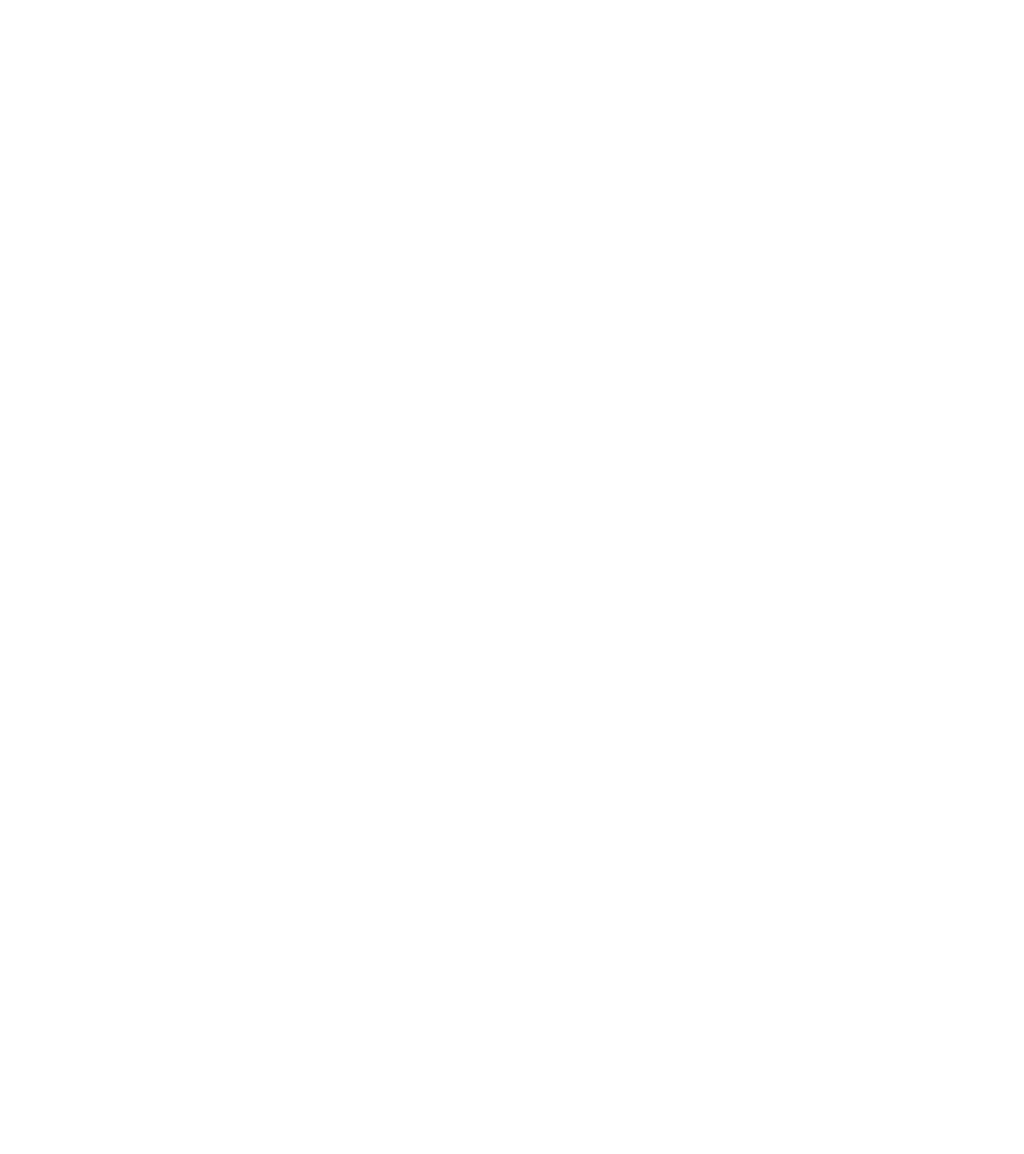
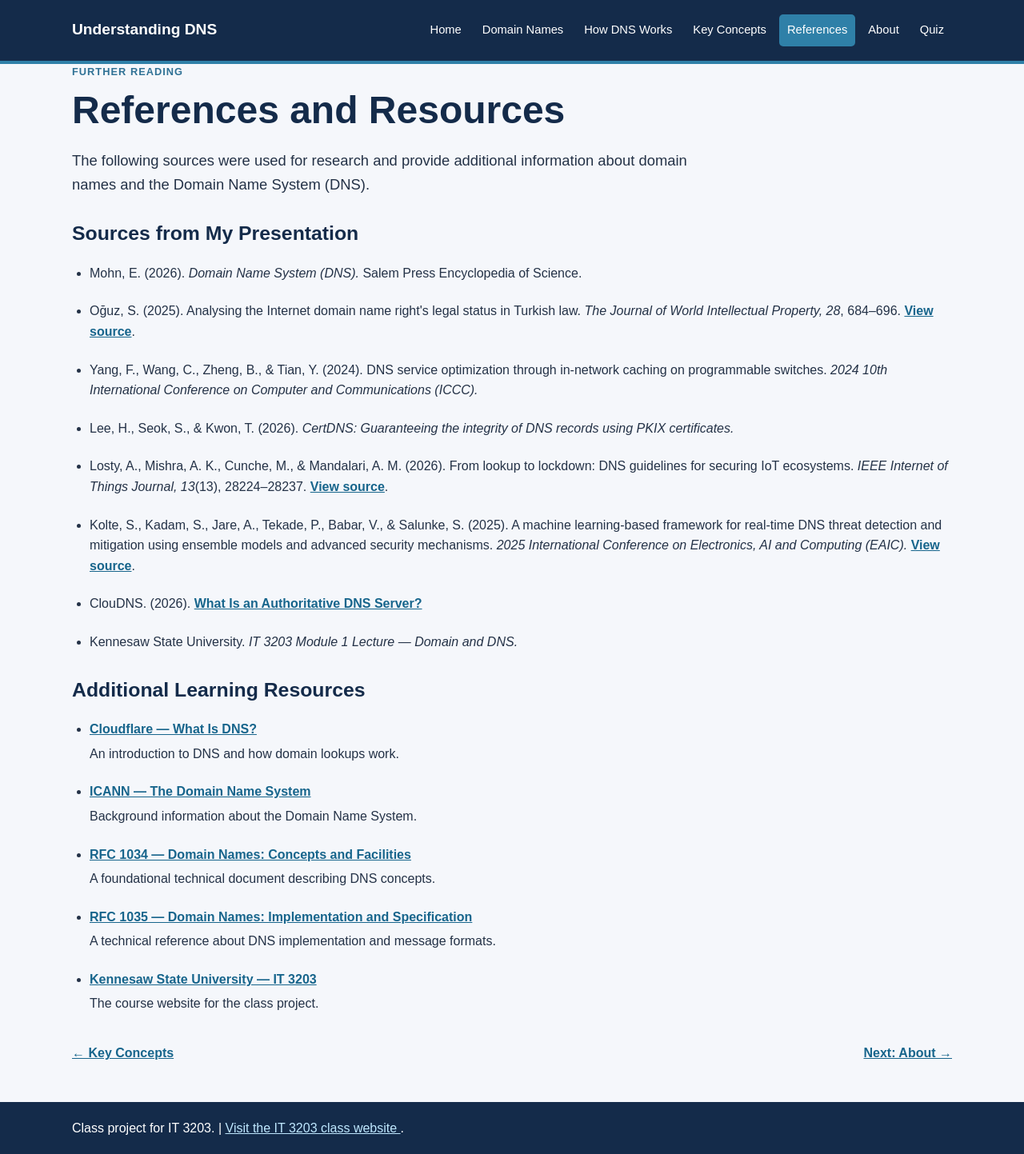
Before and after one commit to RickeyAmbrocio/IT3203Project, a plain HTML site: page references.html in a window 1280 px wide. Shown: the whole page at 80% size. Before the commit the page ends 800 px from the top, so only its background shows below. Drawn offline with Linux system fonts and the light colour scheme.

```diff
--- a/references.html
+++ b/references.html
@@ -0,0 +1,177 @@
+
+<!DOCTYPE html>
+<html lang="en">
+<head>
+    <meta charset="UTF-8">
+    <meta name="viewport" content="width=device-width, initial-scale=1.0">
+    <title>References | Understanding DNS</title>
+    <link rel="stylesheet" href="styles.css">
+</head>
+<body>
+
+    <!-- Main navigation -->
+    <header class="site-header">
+        <div class="container header-content">
+            <a class="site-name" href="index.html">Understanding DNS</a>
+
+            <nav aria-label="Main navigation">
+                <a href="index.html">Home</a>
+                <a href="domain-names.html">Domain Names</a>
+                <a href="how-dns-works.html">How DNS Works</a>
+                <a href="key-concepts.html">Key Concepts</a>
+                <a class="active" href="references.html">References</a>
+                <a href="about.html">About</a>
+                <a href="quiz.html">Quiz</a>
+            </nav>
+        </div>
+    </header>
+
+    <main class="container page-content">
+
+        <p class="eyebrow">Further reading</p>
+        <h1>References and Resources</h1>
+
+        <p class="intro">
+            The following sources were used for research and provide
+            additional information about domain names and the Domain
+            Name System (DNS).
+        </p>
+
+        <!-- Sources from the original PowerPoint presentation -->
+        <section class="section">
+            <h2>Sources from My Presentation</h2>
+
+            <ul class="resource-list">
+                <li>
+                    Mohn, E. (2026). <em>Domain Name System (DNS).</em>
+                    Salem Press Encyclopedia of Science.
+                </li>
+
+                <li>
+                    Oğuz, S. (2025). Analysing the Internet domain name
+                    right's legal status in Turkish law.
+                    <em>The Journal of World Intellectual Property, 28</em>,
+                    684–696.
+                    <a href="https://doi.org/10.1111/jwip.12349"
+                       target="_blank" rel="noopener">View source</a>.
+                </li>
+
+                <li>
+                    Yang, F., Wang, C., Zheng, B., &amp; Tian, Y. (2024).
+                    DNS service optimization through in-network caching
+                    on programmable switches.
+                    <em>2024 10th International Conference on Computer
+                    and Communications (ICCC).</em>
+                </li>
+
+                <li>
+                    Lee, H., Seok, S., &amp; Kwon, T. (2026).
+                    <em>CertDNS: Guaranteeing the integrity of DNS records
+                    using PKIX certificates.</em>
+                </li>
+
+                <li>
+                    Losty, A., Mishra, A. K., Cunche, M., &amp; Mandalari,
+                    A. M. (2026). From lookup to lockdown: DNS guidelines
+                    for securing IoT ecosystems.
+                    <em>IEEE Internet of Things Journal, 13</em>(13),
+                    28224–28237.
+                    <a href="https://doi.org/10.1109/JIOT.2026.3680083"
+                       target="_blank" rel="noopener">View source</a>.
+                </li>
+
+                <li>
+                    Kolte, S., Kadam, S., Jare, A., Tekade, P., Babar, V.,
+                    &amp; Salunke, S. (2025). A machine learning-based
+                    framework for real-time DNS threat detection and
+                    mitigation using ensemble models and advanced
+                    security mechanisms.
+                    <em>2025 International Conference on Electronics,
+                    AI and Computing (EAIC).</em>
+                    <a href="https://doi.org/10.1109/EAIC66483.2025.11101638"
+                       target="_blank" rel="noopener">View source</a>.
+                </li>
+
+                <li>
+                    ClouDNS. (2026).
+                    <a href="https://www.cloudns.net/blog/authoritative-dns-server/"
+                    target="_blank" rel="noopener">
+                    What Is an Authoritative DNS Server?
+                    </a>
+                </li>
+
+                <li>
+                    Kennesaw State University. <em>IT 3203 Module 1
+                    Lecture — Domain and DNS.</em>
+                </li>
+            </ul>
+        </section>
+
+        <!-- Additional educational and technical resources -->
+        <section class="section">
+            <h2>Additional Learning Resources</h2>
+
+            <ul class="resource-list">
+                <li>
+                    <a href="https://www.cloudflare.com/learning/dns/what-is-dns/"
+                       target="_blank" rel="noopener">
+                       Cloudflare — What Is DNS?
+                    </a>
+                    <p>An introduction to DNS and how domain lookups work.</p>
+                </li>
+
+                <li>
+                    <a href="https://www.icann.org/resources/pages/dns-2012-02-25-en"
+                       target="_blank" rel="noopener">
+                       ICANN — The Domain Name System
+                    </a>
+                    <p>Background information about the Domain Name System.</p>
+                </li>
+
+                <li>
+                    <a href="https://www.rfc-editor.org/rfc/rfc1034"
+                       target="_blank" rel="noopener">
+                       RFC 1034 — Domain Names: Concepts and Facilities
+                    </a>
+                    <p>A foundational technical document describing DNS concepts.</p>
+                </li>
+
+                <li>
+                    <a href="https://www.rfc-editor.org/rfc/rfc1035"
+                       target="_blank" rel="noopener">
+                       RFC 1035 — Domain Names: Implementation and Specification
+                    </a>
+                    <p>A technical reference about DNS implementation and message formats.</p>
+                </li>
+
+                <li>
+                    <a href="https://ksuweb.github.io/IT3203/"
+                       target="_blank" rel="noopener">
+                       Kennesaw State University — IT 3203
+                    </a>
+                    <p>The course website for the class project.</p>
+                </li>
+            </ul>
+        </section>
+
+        <p class="page-links">
+            <a href="key-concepts.html">← Key Concepts</a>
+            <a href="about.html">Next: About →</a>
+        </p>
+
+    </main>
+
+    <!-- IT 3203 class project footer -->
+    <footer class="site-footer">
+        <div class="container">
+            <p>
+                Class project for IT 3203. |
+                <a href="https://ksuweb.github.io/IT3203/">
+                    Visit the IT 3203 class website
+                </a>.
+            </p>
+        </div>
+    </footer>
+
+</body>
+</html>
```
Also changed, not shown: about.html (+1 -0 lines), domain-names.html (+1 -0 lines), how-dns-works.html (+1 -0 lines), index.html (+1 -0 lines), key-concepts.html (+2 -5 lines), quiz.html (added).
